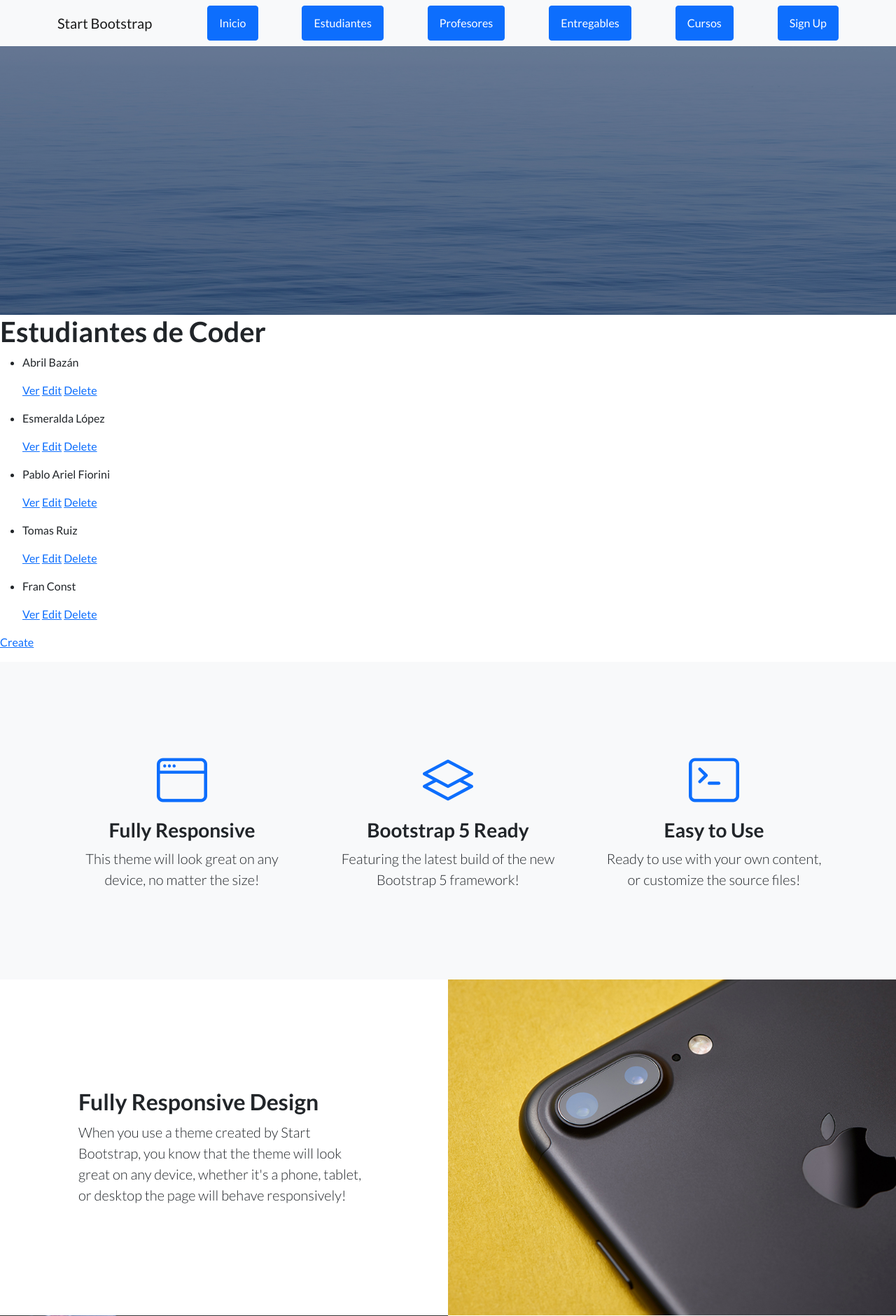
After one commit to abril-bazann/proyecto1-cluster, a Django app: page /AppCoder/estudiante/list/ in a window 1280 px wide. The commit adds this page. Shown: the top 1881 px of the page at 70% size. Run offline with Django 4.2, Linux system fonts and the light colour scheme; data comes from the database, SQL or seed files in the repository; both versions use the stored data as it was after the commit; some libraries are stand-ins or nearby versions.

Commit message:
CRUD con Estudiantes

```diff
--- /dev/null
+++ b/ProyectoCoder/AppCoder/templates/AppCoder/estudiantes_list.html
@@ -0,0 +1,26 @@
+{% extends "AppCoder/padre.html" %}
+
+{% load static %}
+
+{% block contenido_que_cambia %}
+<h1>Estudiantes de Coder</h1>
+{% for estudiante in object_list %}
+    <ul>
+        <li>
+        <p>{{ estudiante }}</p>
+        <p>
+            <a href="{% url 'Detail' estudiante.id %}">Ver</a>
+            <a href="{% url 'Edit' estudiante.id %}">Edit</a>
+            <a href="{% url 'Delete' estudiante.id %}">Delete</a>
+        </p>
+        </li>
+    </ul>
+
+{% endfor %}
+
+<p>
+    <a href="{% url 'Create' %}">Create</a>
+</p>
+
+
+{% endblock %}
--- a/ProyectoCoder/AppCoder/templates/AppCoder/padre.html
+++ b/ProyectoCoder/AppCoder/templates/AppCoder/padre.html
@@ -23,7 +23,7 @@
                 <a class="navbar-brand" href="#!">Start Bootstrap</a>
                 <a class="btn btn-primary" href="{% url 'inicio' %}">Inicio</a>
                 <a class="btn btn-primary" href="{% url 'estudiantes' %}">Estudiantes</a>
-                <a class="btn btn-primary" href="{% url 'profesores' %}">Profesores</a>
+                <a class="btn btn-primary" href="{% url 'leer_profesores' %}">Profesores</a>
                 <a class="btn btn-primary" href="{% url 'entregables' %}">Entregables</a>
                 <a class="btn btn-primary" href="{% url 'cursos' %}">Cursos</a>
                 <a class="btn btn-primary" href="#signup">Sign Up</a>
--- a/ProyectoCoder/AppCoder/urls.py
+++ b/ProyectoCoder/AppCoder/urls.py
@@ -25,4 +25,12 @@ urlpatterns = [
     path('leer_profesores/', leer_profesores, name= 'leer_profesores'),
     path('eliminar_profesor/<nombre_profesor>', eliminar_profesor, name= 'eliminar_profesor'),
     path('editar_profesor/<nombre_profesor>', editar_profesor, name= 'editar_profesor'),
+
+    #-----------
+    path('estudiante/list/', Estudiante_list.as_view(), name= 'List'),
+    path('estudiante/<pk>/', Estudiante_detalle.as_view(), name= 'Detail'),
+    path('estudiantes/nuevo/', Estudiante_creacion.as_view(), name= 'Create'),
+    path('estudiante/editar/<pk>', Estudiante_update.as_view(), name= 'Edit'),
+    path('estudiante/borrar/<pk>', Estudiante_delete.as_view(), name= 'Delete'),
+
 ]
--- a/ProyectoCoder/AppCoder/views.py
+++ b/ProyectoCoder/AppCoder/views.py
@@ -1,12 +1,14 @@
 import email
 from wsgiref.util import request_uri
 from django.shortcuts import render
-from AppCoder.models import Familia, Curso, Profesor, Playlist, Artista, Album
+from django.urls import reverse_lazy
+from AppCoder.models import Familia, Curso, Profesor, Playlist, Artista, Album, Estudiante
 from django.http import HttpResponse
 from django.template import Context, Template, loader
 from datetime import datetime
 import datetime
 from AppCoder.forms import Curso_form, Profe_form, Playlist_form, Artista_form, Album_form
+from django.views.generic import ListView, DetailView, CreateView, UpdateView, DeleteView
 
 
 # Create your views here.
@@ -233,3 +235,27 @@ def editar_profesor(request, nombre_profesor):
     else:
         form=Profe_form(initial={"nombre": profe.nombre, "apellido": profe.apellido, "email": profe.email, "profesion": profe.profesion}) #es el Profe_form pero con los valores que elegimos
     return render(request, "AppCoder/editar_profe.html", {"formulario":form, "nombre_profesor":nombre_profesor})
+
+#vistas basadas en clases
+class Estudiante_list(ListView):
+    model=Estudiante
+    template_name="AppCoder/estudiantes_list.html"
+
+class Estudiante_detalle(DetailView):
+    model= Estudiante
+    template_name= "AppCoder/estudiante_detalle.html"
+
+class Estudiante_creacion(CreateView):
+    model=Estudiante
+    success_url= reverse_lazy('List') #reverse_lazy: a donde va a ir cuando termine la creacion
+    fields=['nombre', 'apellido', 'email']
+
+class Estudiante_update(UpdateView):
+    model=Estudiante
+    success_url= reverse_lazy('List') #reverse_lazy: a donde va a ir cuando termine la creacion
+    fields=['nombre', 'apellido', 'email']
+
+class Estudiante_delete(DeleteView):
+    model=Estudiante
+    success_url= reverse_lazy('List')
+    fields=['nombre', 'apellido', 'email']
```
Also changed, not shown: ProyectoCoder/AppCoder/templates/AppCoder/estudiante_confirm_delete.html (added, +13 -0 lines), ProyectoCoder/AppCoder/templates/AppCoder/estudiante_detalle.html (added, +14 -0 lines), ProyectoCoder/AppCoder/templates/AppCoder/estudiante_form.html (added, +13 -0 lines), ProyectoCoder/db.sqlite3.
